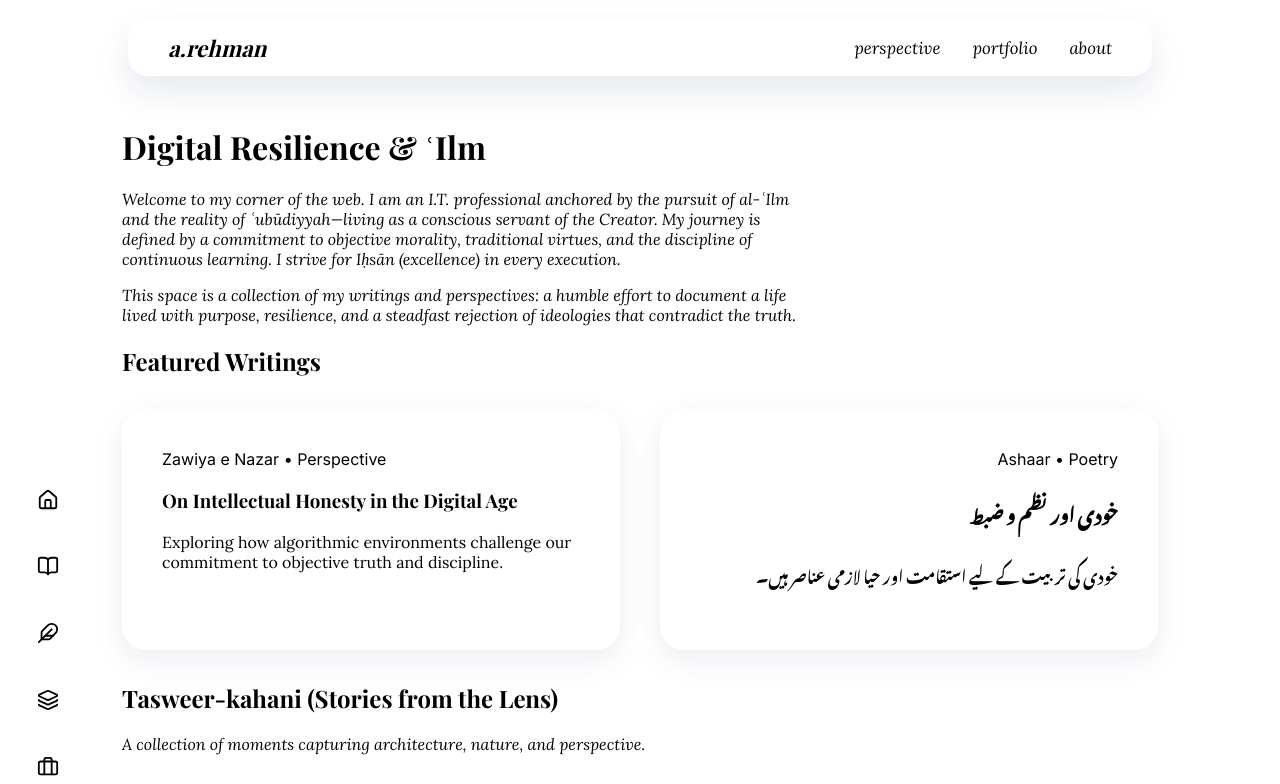
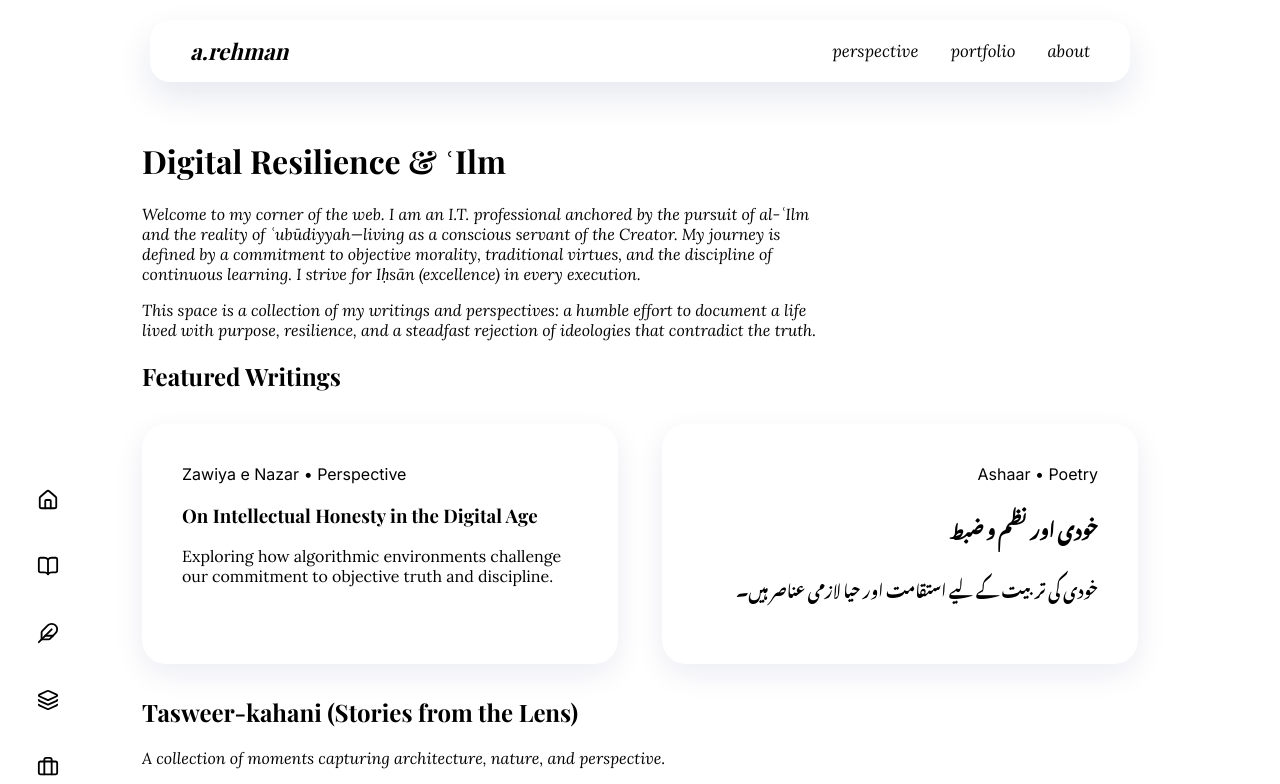
Before and after one commit to arehman-dev/arehman-dev.github.io, a Jekyll site: the page built from index.md, in a window 1280 px wide and 1400 px high. Shown: the top 784 px of the window. Built offline with Jekyll 4.4.1, drawn with Linux system fonts in a browser that asks for light colours; some web fonts are replaced; grey boxes are pictures that could not be loaded.

Commit message:
Optimize: Apply 90% zoom-inspired spacing improvements with documented old values

```diff
--- a/assets/css/style.css
+++ b/assets/css/style.css
@@ -95,8 +95,10 @@ html.dark body {
 /* --- 4. TOP BAR (CENTERED WITHIN VIEWPORT) --- */
 .main-viewport {
     flex: 1;
-    margin-left: 88px;
-    margin-right: 88px;
+    /* OLD: margin-left: 88px; margin-right: 88px; */
+    /* 90% zoom optimization: increased margins for better spacing */
+    margin-left: 110px;
+    margin-right: 110px;
     min-height: 100vh;
     display: flex;
     flex-direction: column;
@@ -120,7 +122,9 @@ html.dark body {
     background: var(--glass-bg);
     backdrop-filter: blur(16px);
     -webkit-backdrop-filter: blur(16px);
-    padding: 0.8rem 2.5rem;
+    /* OLD: padding: 0.8rem 2.5rem; */
+    /* 90% zoom optimization: increased padding for better proportions */
+    padding: 1rem 2.5rem;
     border-radius: 20px;
     border: 1px solid var(--card-border);
     box-shadow: 0 15px 35px rgba(7, 30, 97, 0.1);
@@ -156,15 +160,21 @@ html.dark body {
 /* --- 5. CARDS & GRID REFINEMENT --- */
 .wrapper {
     width: 100%;
-    max-width: 1100px;
-    padding: 3rem 2rem;
+    /* OLD: max-width: 1100px; */
+    /* 90% zoom optimization: increased max-width for more content space */
+    max-width: 1200px;
+    /* OLD: padding: 3rem 2rem; */
+    /* 90% zoom optimization: increased padding for better spacing */
+    padding: 3.5rem 2rem;
     box-sizing: border-box;
 }
 
 .card-grid {
     display: grid;
     grid-template-columns: repeat(auto-fit, minmax(350px, 1fr));
-    gap: 2.5rem;
+    /* OLD: gap: 2.5rem; */
+    /* 90% zoom optimization: increased gap for better card separation */
+    gap: 2.8rem;
     margin: 2rem 0;
 }
 
```
